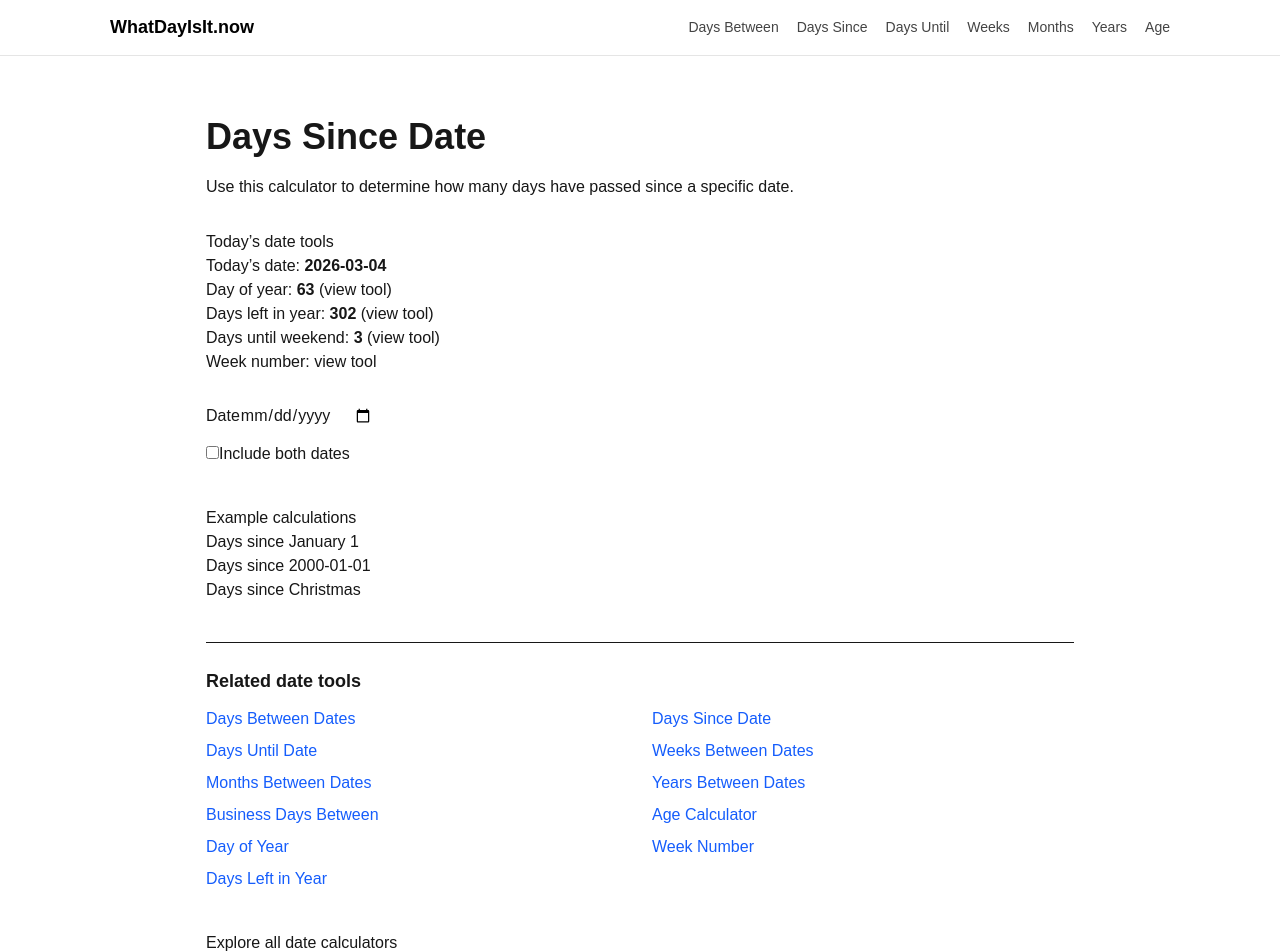
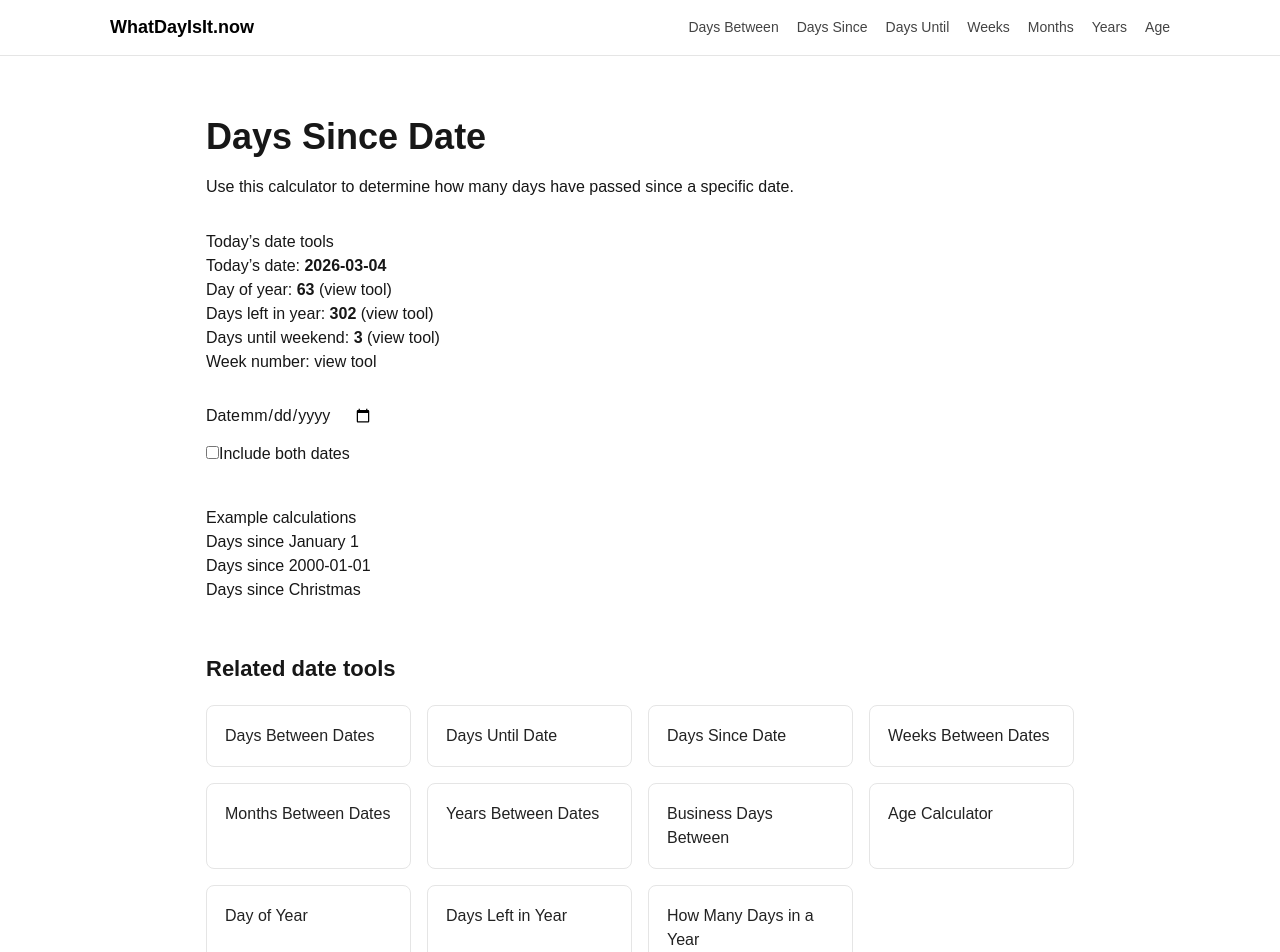
Before and after one commit to bosmeel/whatdayisit-now, a Next.js app: page /days-since in a window 1280 px wide. Shown: the top 952 px of the page. Built offline with nearby package versions, Linux system fonts and the light colour scheme.

Commit message:
UI: dashboard cards for related tools

```diff
--- a/app/globals.css
+++ b/app/globals.css
@@ -81,3 +81,26 @@ display:flex;
 gap:20px;
 justify-content:center;
 }
+.tool-grid{
+display:grid;
+grid-template-columns:repeat(auto-fit,minmax(200px,1fr));
+gap:16px;
+}
+
+.tool-card{
+display:block;
+padding:18px;
+border:1px solid #e5e5e5;
+border-radius:8px;
+background:white;
+text-decoration:none;
+color:#222;
+font-weight:500;
+transition:all .15s ease;
+}
+
+.tool-card:hover{
+border-color:#bbb;
+box-shadow:0 4px 10px rgba(0,0,0,0.05);
+transform:translateY(-2px);
+}
--- a/components/RelatedDateTools.tsx
+++ b/components/RelatedDateTools.tsx
@@ -3,31 +3,31 @@ import Link from "next/link";
 export default function RelatedDateTools() {
   const tools = [
     { title: "Days Between Dates", url: "/days-between" },
+    { title: "Days Until Date", url: "/days-until" },
     { title: "Days Since Date", url: "/days-since" },
-    { title: "Days Until Date", url: "/days-until-date" },
     { title: "Weeks Between Dates", url: "/weeks-between" },
     { title: "Months Between Dates", url: "/months-between" },
     { title: "Years Between Dates", url: "/years-between" },
     { title: "Business Days Between", url: "/business-days-between" },
     { title: "Age Calculator", url: "/age-calculator" },
     { title: "Day of Year", url: "/day-of-year" },
-    { title: "Week Number", url: "/week-number" },
     { title: "Days Left in Year", url: "/days-left-in-year" },
+    { title: "How Many Days in a Year", url: "/how-many-days-in-a-year" },
   ];
 
   return (
-    <section className="mt-10 border-t pt-6">
-      <h2 className="text-lg font-semibold mb-3">Related date tools</h2>
+    <section style={{ marginTop: 50 }}>
+      <h2 style={{ fontSize: 22, fontWeight: 700, marginBottom: 20 }}>
+        Related date tools
+      </h2>
 
-      <ul className="grid grid-cols-1 sm:grid-cols-2 gap-y-2 gap-x-6 text-blue-600">
+      <div className="tool-grid">
         {tools.map((tool) => (
-          <li key={tool.url}>
-            <Link href={tool.url} className="hover:underline">
-              {tool.title}
-            </Link>
-          </li>
+          <Link key={tool.url} href={tool.url} className="tool-card">
+            {tool.title}
+          </Link>
         ))}
-      </ul>
+      </div>
     </section>
   );
 }
```
